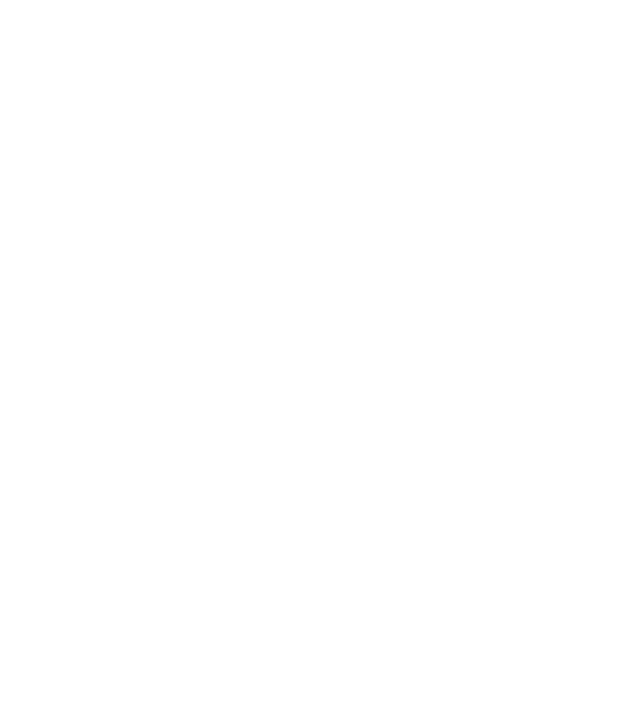
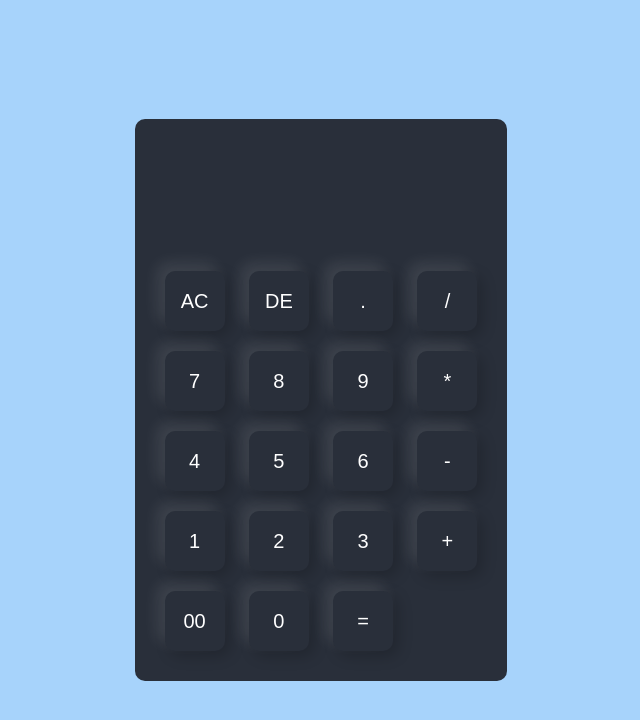
Before and after one commit to asmallick1999/TXON_Task, a plain HTML site: page TXON_Task_2/index.html in a window 1280 px wide. Shown: the whole page, without its empty margins (319-959 px from the left). Drawn offline with Linux system fonts and the light colour scheme.

Commit message:
create calculator

```diff
--- a/TXON_Task_2/index.html
+++ b/TXON_Task_2/index.html
@@ -1,15 +1,57 @@
 <!DOCTYPE html>
 <html lang="en">
+
 <head>
     <meta charset="UTF-8">
     <meta http-equiv="X-UA-Compatible" content="IE=edge">
     <meta name="viewport" content="width=device-width, initial-scale=1.0">
+    <link rel="preconnect" href="https://fonts.googleapis.com">
+    <link rel="preconnect" href="https://fonts.gstatic.com" crossorigin>
+    <link href="https://fonts.googleapis.com/css2?family=Poppins:wght@400;500;600&display=swap" rel="stylesheet">
     <link rel="stylesheet" href="style.css">
+
     <title>Calculator - TXON Task 2</title>
 </head>
+
 <body>
-    <section class="calculatorMain">
-
+    <section class="container">
+        <div class="calculator">
+            <form action="">
+                <div class="display">
+                    <input type="text" name="display" id="" >
+                </div>
+                <div class="firstRowButton">
+                    <input type="button" value="AC">
+                    <input type="button" value="DE">
+                    <input type="button" value=".">
+                    <input type="button" value="/">
+                </div>
+                <div class="secondRowButton">
+                    <input type="button" value="7">
+                    <input type="button" value="8">
+                    <input type="button" value="9">
+                    <input type="button" value="*">
+                </div>
+                <div class="thirdRowButton">
+                    <input type="button" value="4">
+                    <input type="button" value="5">
+                    <input type="button" value="6">
+                    <input type="button" value="-">
+                </div>
+                <div class="forthRowButton">
+                    <input type="button" value="1">
+                    <input type="button" value="2">
+                    <input type="button" value="3">
+                    <input type="button" value="+">
+                </div>
+                <div class="fifthRowButton">
+                    <input type="button" value="00">
+                    <input type="button" value="0">
+                    <input type="button" value="=">
+                </div>
+            </form>
+        </div>
     </section>
 </body>
+
 </html>
--- a/TXON_Task_2/style.css
+++ b/TXON_Task_2/style.css
@@ -1,3 +1,48 @@
-.calculatorMain{
-    background-color: rebeccapurple;
+body{
+    margin: 0;
+    padding: 0;
+    font-family: 'Poppins', sans-serif;
+    box-sizing: 0;
 }
+
+.container{
+    background-color: rgb(167, 211, 251);
+    width: 100vw;
+    height: 100vh;
+    display: flex;
+    align-items: center;
+    justify-content: center;
+}
+
+.calculator{
+    background-color: rgba(22, 22, 28, 0.861);
+    padding: 20px;
+    border-radius: 10px;
+}
+
+.calculator form input{
+    border: 0;
+    outline: 0;
+    width: 60px;
+    height: 60px;
+    border-radius: 10px;
+    box-shadow: -8px -8px 15px rgba(255, 255, 255, 0.1), 5px 5px 15px rgba(0,0,0,0.2);
+    background: transparent;
+    color: white;
+    font-size: 20px;
+    cursor: pointer;
+    margin: 10px;
+}
+
+form .display{
+    display: flex;
+    justify-content: flex-end;
+    margin: 20px 0;
+}
+
+form .display input{
+    text-align: right;
+    flex: 1;
+    font-size: 45px;
+    box-shadow: none;
+}
```
